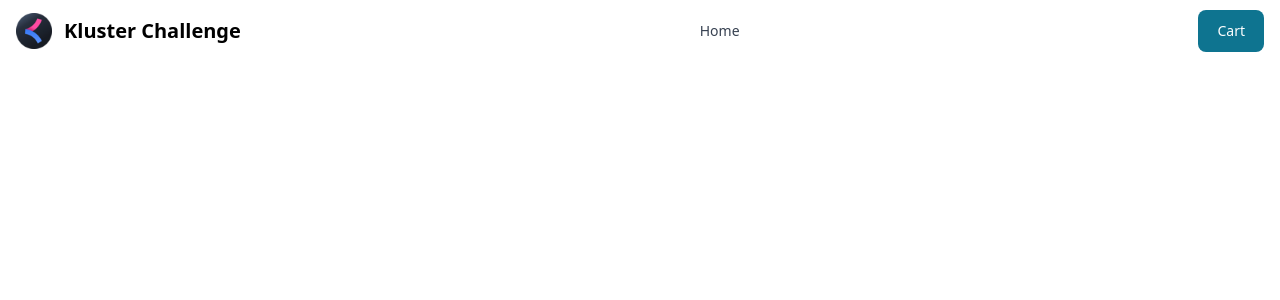
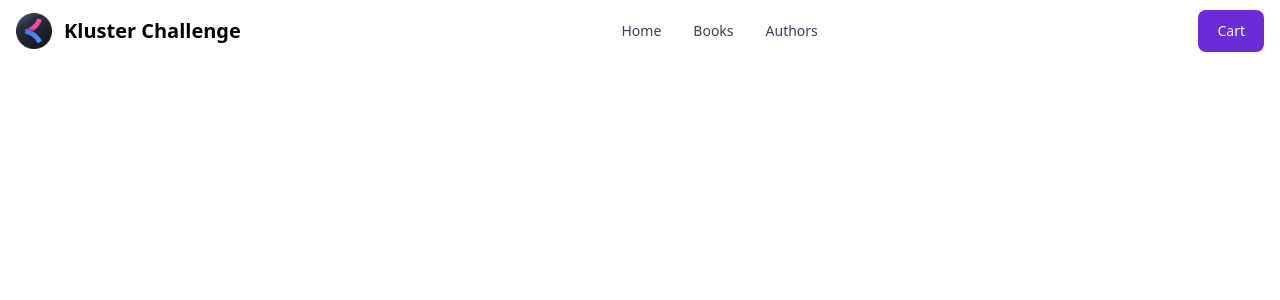
Before and after one commit to jatinhazrati/kluster-fe-challenge, a React (Vite) app: page / in a window 1280 px wide. Shown: the top 300 px of the page. Built offline with nearby package versions, Linux system fonts and the light colour scheme.

Commit message:
Header Setup and display

```diff
--- /dev/null
+++ b/src/components/Header/constants.ts
@@ -0,0 +1,14 @@
+export const NAVBAR_LINKS = [
+  {
+    route: "/",
+    name: "Home",
+  },
+  {
+    route: "/books",
+    name: "Books",
+  },
+  {
+    route: "/authors",
+    name: "Authors",
+  },
+];
--- a/src/components/Header/index.tsx
+++ b/src/components/Header/index.tsx
@@ -1,6 +1,7 @@
 import { Button, Navbar } from "flowbite-react";
 import { FC } from "react";
 import { Link } from "react-router-dom";
+import { NAVBAR_LINKS } from "./constants";
 
 const Header: FC = () => {
   return (
@@ -17,12 +18,16 @@ const Header: FC = () => {
       </Navbar.Brand>
       <div className="flex md:order-2">
         <Link to="/cart">
-          <Button>Cart</Button>
+          <Button color="purple">Cart</Button>
         </Link>
         <Navbar.Toggle />
       </div>
       <Navbar.Collapse>
-        <Navbar.Link>Home</Navbar.Link>
+        {NAVBAR_LINKS.map((link) => (
+          <Navbar.Link as={Link} href={link.route}>
+            {link.name}
+          </Navbar.Link>
+        ))}
       </Navbar.Collapse>
     </Navbar>
   );
```
